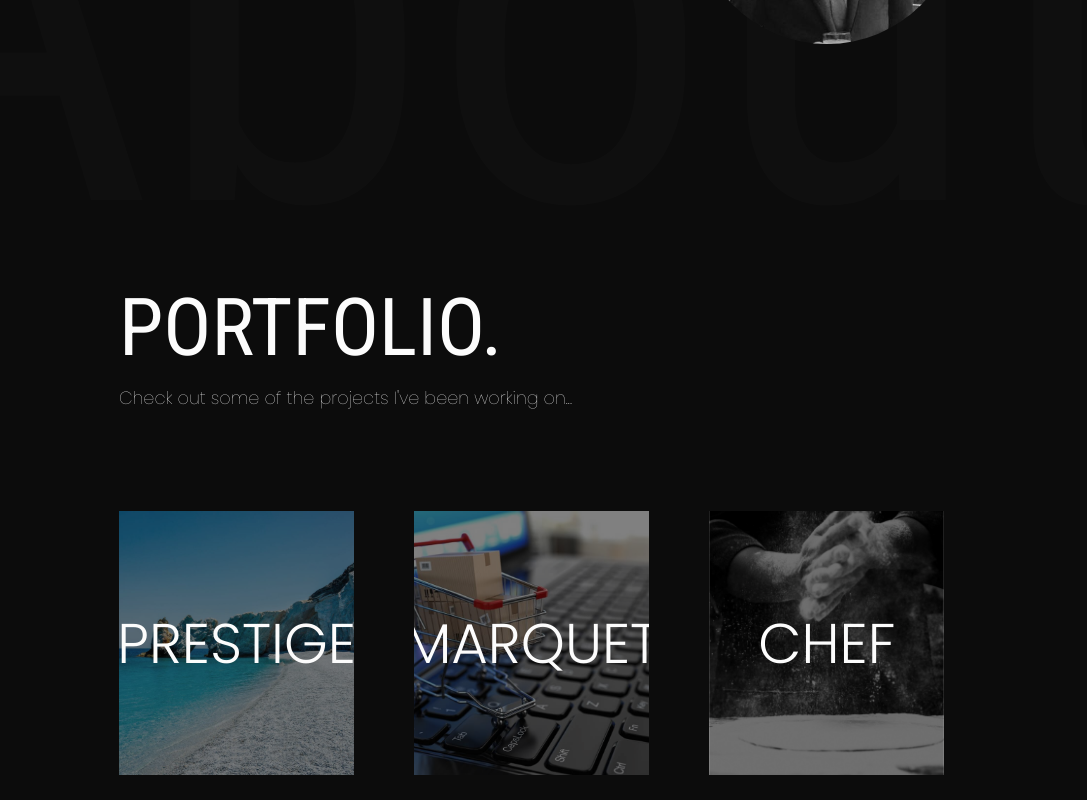
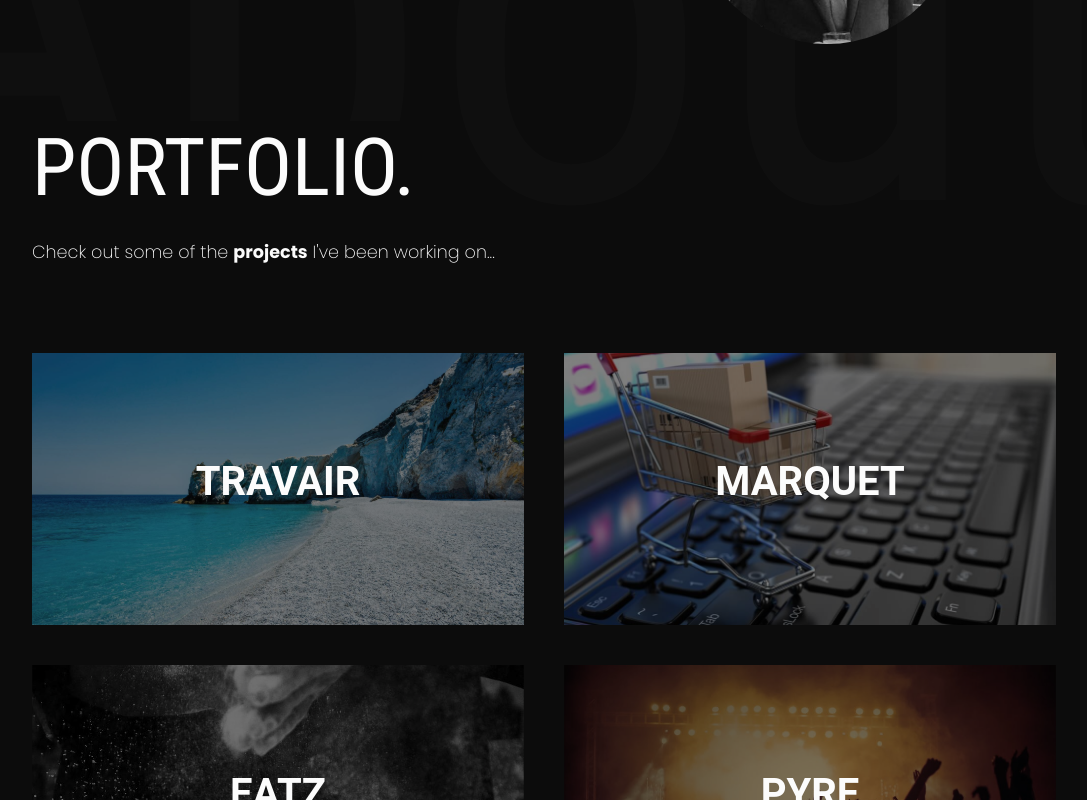
Before and after one commit to HighRoller94/portfolio, a React (Create React App) app: page / in a window 1280 px wide. Shown: the part 1060-1860 px from the top of the page, without its empty margins (96-1183 px from the left). Built offline with nearby package versions, Linux system fonts and the light colour scheme.

Commit message:
updated projects component

```diff
--- a/src/components/Projects.js
+++ b/src/components/Projects.js
@@ -1,7 +1,11 @@
 import React, { useEffect, useState } from 'react';
 import Aos from 'aos';
 
+import MarquetModal from './MarquetModal';
+import EatzModal from './EatzModal';
 import PyreModal from './PyreModal';
+import IllumeModal from './IllumeModal';
+import TravelModal from './TravelModal';
 
 import travel from '../assets/travel.svg';
 import chef from '../assets/chef.svg';
@@ -12,10 +16,10 @@ import illume from '../assets/illume.svg';
 import "aos/dist/aos.css";
 import '../styles/styles.scss'
 
-function Projects({ setProject }) {
-    const [openPrestige, setOpenPrestige] = useState(null);
+function Projects() {
+    const [openTravel, setOpenTravel] = useState(null);
     const [openMarquet, setOpenMarquet] = useState(null);
-    const [openChef, setOpenChef] = useState(null);
+    const [openEatz, setOpenEatz] = useState(null);
     const [openPyre, setOpenPyre] = useState(null);
     const [openIllume, setOpenIllume] = useState(null);
 
@@ -27,27 +31,27 @@ function Projects({ setProject }) {
         <div>
             <div className="projects__section" id="projects">
             <div className="projects__header" data-aos="fade-right" data-aos-anchor-placement="top-center"  >
-                <h1 data-aos="fade-right" >PORTFOLIO.</h1>
-                <p data-aos="fade-right" data-aos-delay="200" >Check out some of the projects I've been working on...</p>
+                <h1 data-aos="fade-right">PORTFOLIO.</h1>
+                <p data-aos="fade-right" data-aos-delay="200" >Check out some of the <strong>projects</strong> I've been working on...</p>
             </div>
             <div className="projects" data-aos="fade-up">
                     <div className="project">
-                        <img src={travel} alt="Prestige" />
-                        <h1>Prestige</h1>
-                        <p>Single page travel website/landing page</p>
-                        <button className="focus" onClick={() => { setOpenPrestige(true) }}>View</button>
+                        <img src={travel} al="Travel" />
+                        <h1>Travair</h1>
+                        <p>Responsive single page travel website/landing page</p>
+                        <button className="focus" onClick={() => { setOpenTravel(true) }}>View</button>
                     </div>
                     <div className="project">
                         <img src={shop} alt="Market" />
                         <h1>Marquet</h1>
-                        <p>Multipage ecommerce marketplace</p>
+                        <p>Multipage ecommerce marketplace with cart</p>
                         <button className="focus" onClick={() => { setOpenMarquet(true) }}>View</button>
                     </div>
                     <div className="project">
                         <img src={chef} alt="Chef" />
-                        <h1>Chef</h1>
-                        <p>Recipe search app connected to an API</p>
-                        <button className="focus" onClick={() => { setOpenChef(true) }}>View</button>
+                        <h1>Eatz</h1>
+                        <p>Blog-type recipe app connected to an external API</p>
+                        <button className="focus" onClick={() => { setOpenEatz(true) }}>View</button>
                     </div>
                     <div className="project">
                         <img src={pyre} alt="Pyre" />
@@ -63,7 +67,11 @@ function Projects({ setProject }) {
                     </div>
             </div>
         </div>
+        {openTravel && <TravelModal openTravel={openTravel} setOpenTravel={setOpenTravel} /> }
+        {openMarquet && <MarquetModal openMarquet={openMarquet} setOpenMarquet={setOpenMarquet} /> }
+        {openEatz && <EatzModal openEatz={openEatz} setOpenEatz={setOpenEatz} /> }
         {openPyre && <PyreModal openPyre={openPyre} setOpenPyre={setOpenPyre} /> }
+        {openIllume && <IllumeModal openIllume={openIllume} setOpenIllume={setOpenIllume} /> }
         </div>
     )
 }
--- a/src/styles/_projects.scss
+++ b/src/styles/_projects.scss
@@ -1,39 +1,47 @@
 .projects__section {
-    margin-top: 20vh;
     display: flex;
-    margin-left: 16.8%;
     flex-direction: column;
-    position: relative;
-        .projects__header {
+    align-items: center;
+    justify-content: center;
+    .projects__header {
         padding-top: 20vh;
+        margin-top: 0;
+        display: flex;
+        flex-direction: column;
+        text-align: center;
+        justify-content: center;
+        align-items: center;
         h1 {
+            padding: 6px 12px;
+            background-color: $offWhite;
+            color: $offBlack;
+            font-family: 'Roboto Condensed', sans-serif;
             font-weight: 400;
-            font-family: 'Roboto Condensed', sans-serif;
             font-size: clamp(1.8rem, 9vw, 5rem);
         }
         p {
-            margin-top: 10px;
+            width: 70%;
             font-size: clamp(16px, 2vw, 1.1rem);
-            font-weight: 100;
+            font-weight: 200;
+            margin-top: 1.5rem;
         }
     }
     .projects {
-        margin-top: 100px;
-        padding-bottom: 100px;
-        display: grid;
-        width: 77.5%;
-        grid-template-columns: 1fr 1fr 1fr;
-        grid-column-gap: 60px;
-        grid-row-gap: 60px;
+        display: flex;
+        flex-direction: column;
+        justify-content: center;
+        align-items: center;
+        width: 100%;
+        margin-top: 5.5rem;
+        grid-row-gap: 0;
         .project {
-            background-color: $offWhite;
-            width: 100%;
-            height: 33vh;
+            width: 80%;
+            height: 20rem;
+            margin-bottom: 5rem;
             position: relative;
-            border: none;
-            outline: none;
             overflow: hidden;
-            transition: 200ms ease-in;
+            z-index: 1;
+            transition: 300ms ease-in-out;
             img {
                 width: 100%;
                 height: 100%;
@@ -45,21 +53,23 @@
                 background-size: contain;
                 outline: none;
                 filter: saturate(80%) brightness(50%);
+                transition: 200ms ease-out;
             }
             h1 {
                 position: absolute;
                 color: $offWhite;
-                top: 50%;
+                top: 47%;
                 left: 50%;
                 transform: translate(-50%, -50%);
                 text-transform: uppercase;
-                font-weight: 300;
-                font-size: 3.5rem;
+                font-weight: 600;
+                font-size: 3rem;
                 transition: all .3s ease-in-out;
+                font-family: 'Roboto', sans-serif;
             }
             p {
                 position: absolute;
-                color: $offWhite;
+                color: $offBlack;
                 bottom: 30%;
                 left: 50%;
                 transform: translate(-50%, -50%);
@@ -72,110 +82,251 @@
             }
             button {
                 transition: 200ms ease-in;
-                position: absolute;
-                bottom: 17%;
+                position: relative;
+                bottom: 30%;
                 left: 50%;
                 transform: translate(-50%, -50%);
                 text-align: center;
                 visibility: hidden;
+                background: none;
+                color: $offBlack;
+                border:none;
+                outline: none;
+                font-size: 1.3rem;
+                padding: .3rem 2rem;
+                opacity: 0;
+
+                border: 1px solid $offBlack;
+                z-index: 1;
+                transition: 300ms ease-in-out;
+                &::before {
+                    content: '';
+                    position: absolute;
+                    top: 0;
+                    left: 0;
+                    bottom: 0;
+                    right: 0;
+                    z-index: -1;
+                    background-color: $offBlack;
+                    transform: scaleX(0);
+                    transform-origin: left;
+                    transition: transform 200ms ease-in-out;
+                }
+                &:hover::before,
+                &:focus::before {
+                    transform: scaleX(1);
+                }
+                &:hover,
+                &:focus {
+                    color: $offWhite;
+                    z-index: 3;
+                    cursor: pointer;
+                }
+            }
+            &::before {
+                content: '';
+                position: absolute;
+                top: 0;
+                left: 0;
+                bottom: 0;
+                right: 0;
+                z-index: 1;
                 background-color: $offWhite;
-                color: $offBlack;
-                outline: none;
-                border: none;
-                font-size: 1.4rem;
-                padding: 3px 20px;
-                opacity: 0;
-                border-radius: 5px;
+                opacity: 1;
+                transform: scaleY(0);
+                transform-origin: bottom;
+                transition: transform 300ms ease-in-out;
             }
-            &:hover {
-                margin-top: -10px;
+            &:hover::before,
+            &:focus::before {
+                transform: scaleY(1);
+            }
+            &:hover,
+            &:focus{
+                img {
+                    background-color: $offBlack;
+                    border: none;
+                }
                 h1 {
                     top: 31%;
+                    z-index: 2;
+                    color: $offBlack;
                 }
                 p {
+                    top: 51%;
+                    opacity: 1;
                     visibility: visible;
-                    opacity: 1;
-                    bottom: 34%;
-                    transition: all .2s ease-in-out;
-                }
-                img {
-                    filter: blur(1px) brightness(20%);
-                    border: none;
+                    z-index: 2;
                 }
                 button {
+
+                    opacity: 1;
                     visibility: visible;
-                    opacity: 1;
+                    z-index: 2;
                 }
             }
         }
-
     }
 }
 
 
-@media screen and (max-width: 500px) {
+@media screen and (min-width: 768px) {
     .projects__section {
-        margin-top: 0;
-        margin-left: 0;
+        text-align: left;
         .projects__header {
-            margin-top: 0;
-            display: flex;
-            flex-direction: column;
-            text-align: center;
-            justify-content: center;
-            align-items: center;
+            text-align: left;
+            justify-content: flex-start;
+            align-items: flex-start;
+            width: 80%;
             h1 {
-                padding: 6px 12px;
-                background-color: $offWhite;
-                color: $offBlack;
-                font-family: 'Roboto Condensed', sans-serif;
-                font-weight: 400;
+                padding: 0;
+                margin-left: 0;
+                color: $offWhite;
+                background-color: $offBlack;
             }
             p {
-                width: 80%;
-                font-size: 16px;
-                font-weight: 100;
-                margin-top: 5vh;
+
             }
         }
         .projects {
-            display: flex;
-            flex-direction: column;
+            display: grid;
+            grid-template-columns: 1fr 1fr;
+            width: 80%;
             justify-content: center;
-            align-items: center;
-            width: 100%;
-            margin-top: 10vh;
-            grid-row-gap: 0;
-            margin-bottom: -20vh;
+            grid-row-gap: 2.5rem;
+            grid-column-gap: 2.5rem;
             .project {
-                width: 70%;
-                height: 33vh;
-                margin-bottom: 8.5vh;
+                width: 100%;
+                height: 17rem;
+                margin-bottom: 0;
                 h1 {
-                    top: 47%;
                     font-size: 2.5rem;
                 }
                 p {
                     font-size: 1rem;
-                    bottom: 30%;
                 }
                 button {
-                    bottom: 13%;
-                    font-size: 1rem;
-                }
-                &:hover {
-                    margin-top: 0;
-                    h1 {
-                        top: 25%;
-                        font-weight: 500;
-                    }
-                    p {
-                        display: block;
-                        bottom: 30.5%;
-                    }
+                    padding: .2rem 1.5rem;
+                    font-size: 1.1rem;
                 }
             }
         }
     }
+}
+
+@media screen and (min-width: 1312px) {
+    .projects__section {
+        margin-top: 20vh;
+        display: flex;
+        flex-direction: column;
+        align-items: flex-start;
+        justify-content: flex-start;
+        position: relative;
+        margin-left: 16.8%;
+        .projects__header {
+            display: flex;
+            flex-direction: column;
+            text-align: left;
+            justify-content: flex-start;
+            align-items: flex-start;
+            padding-top: 20vh;
+            h1 {
+                font-weight: 400;
+                font-family: 'Roboto Condensed', sans-serif;
+                font-size: clamp(1.8rem, 9vw, 5rem);
+            }
+            p {
+                width: 100%;
+                margin-top: 10px;
+                font-size: clamp(16px, 2vw, 1.1rem);
+                font-weight: 200;
+            }
+        }
+        .projects {
+            margin-top: 100px;
+            padding-bottom: 100px;
+            display: grid;
+            width: 80%;
+            grid-template-columns: 1fr 1fr 1fr;
+            grid-column-gap: 60px;
+            grid-row-gap: 60px;
+            .project {
+                background-color: $offWhite;
+                width: 100%;
+                height: 20rem;
+                position: relative;
+                border: none;
+                outline: none;
+                overflow: hidden;
+                transition: 200ms ease-in;
+                img {
+                    width: 100%;
+                    height: 100%;
+                    object-fit: cover;
+                    border: none;
+                    background-attachment: fixed;
+                    background-position: center;
+                    background-repeat: no-repeat;
+                    background-size: contain;
+                    outline: none;
+                    filter: saturate(80%) brightness(50%);
+                }
+                h1 {
+                    position: absolute;
+                    color: $offWhite;
+                    top: 50%;
+                    left: 50%;
+                    transform: translate(-50%, -50%);
+                    text-transform: uppercase;
+                    font-size: 3rem;
+                    transition: all .3s ease-in-out;
+                }
+                p {
+                    position: absolute;
+                    color: $offBlack;
+                    bottom: 29%;
+                    left: 50%;
+                    transform: translate(-50%, -50%);
+                    width: 80%;
+                    text-align: center;
+                    font-size: 1.1rem;
+                    visibility: hidden;
+                    transition: all .3s ease-in-out;
+                    opacity: 0;
+                }
+                button {
+                    transition: 200ms ease-in;
+                    position: absolute;
+                    bottom: 17%;
+                    left: 50%;
+                    transform: translate(-50%, -50%);
+                    text-align: center;
+                    visibility: hidden;
+                    font-size: 1.3rem;
+                    opacity: 0;
+                }
+                &:hover {
+                    margin-top: -10px;
+                    h1 {
+                        top: 30%;
+                    }
+                    p {
+                        visibility: visible;
+                        opacity: 1;
+                        transition: all .2s ease-in-out;
+                    }
+                    img {
+                        filter: brightness(20%);
+                        border: none;
+                    }
+                    button {
+                        visibility: visible;
+                        opacity: 1;
+                    }
+                }
+            }
+
+        }
+    }
 
 }
```
